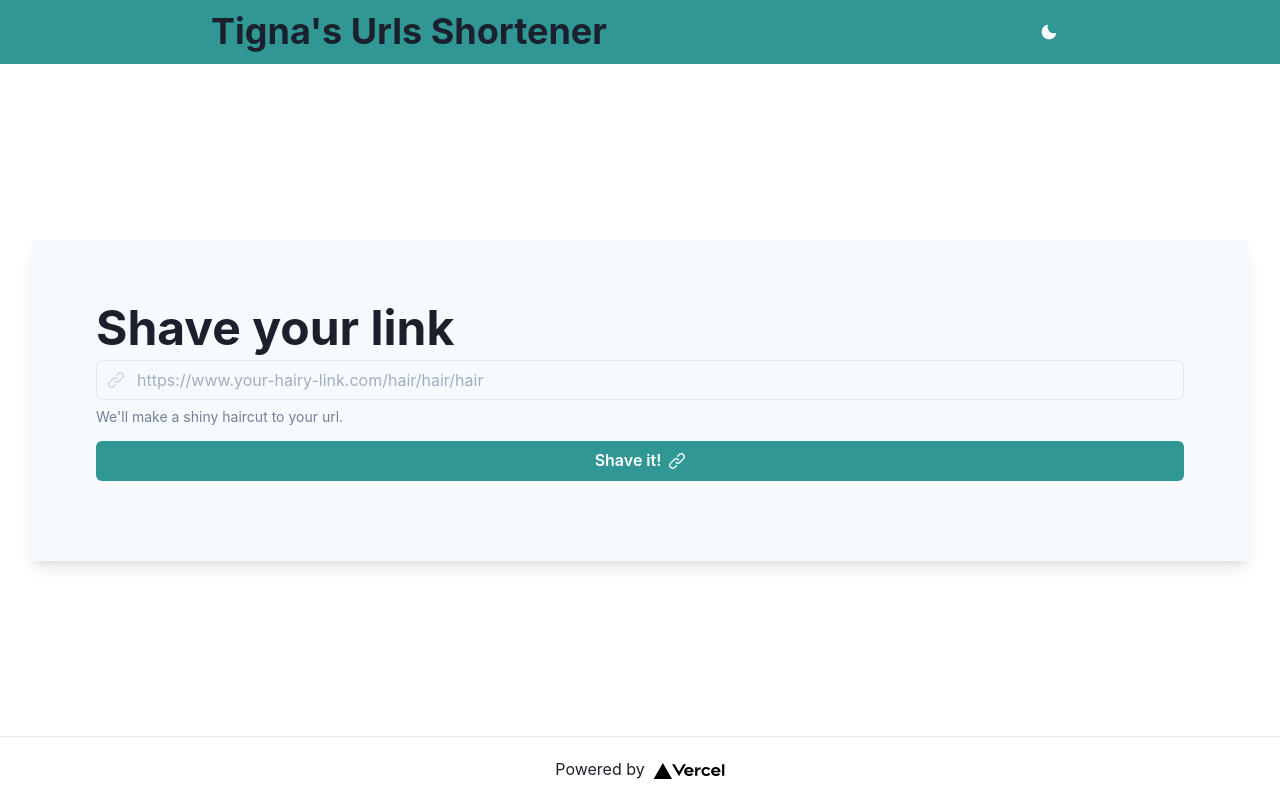
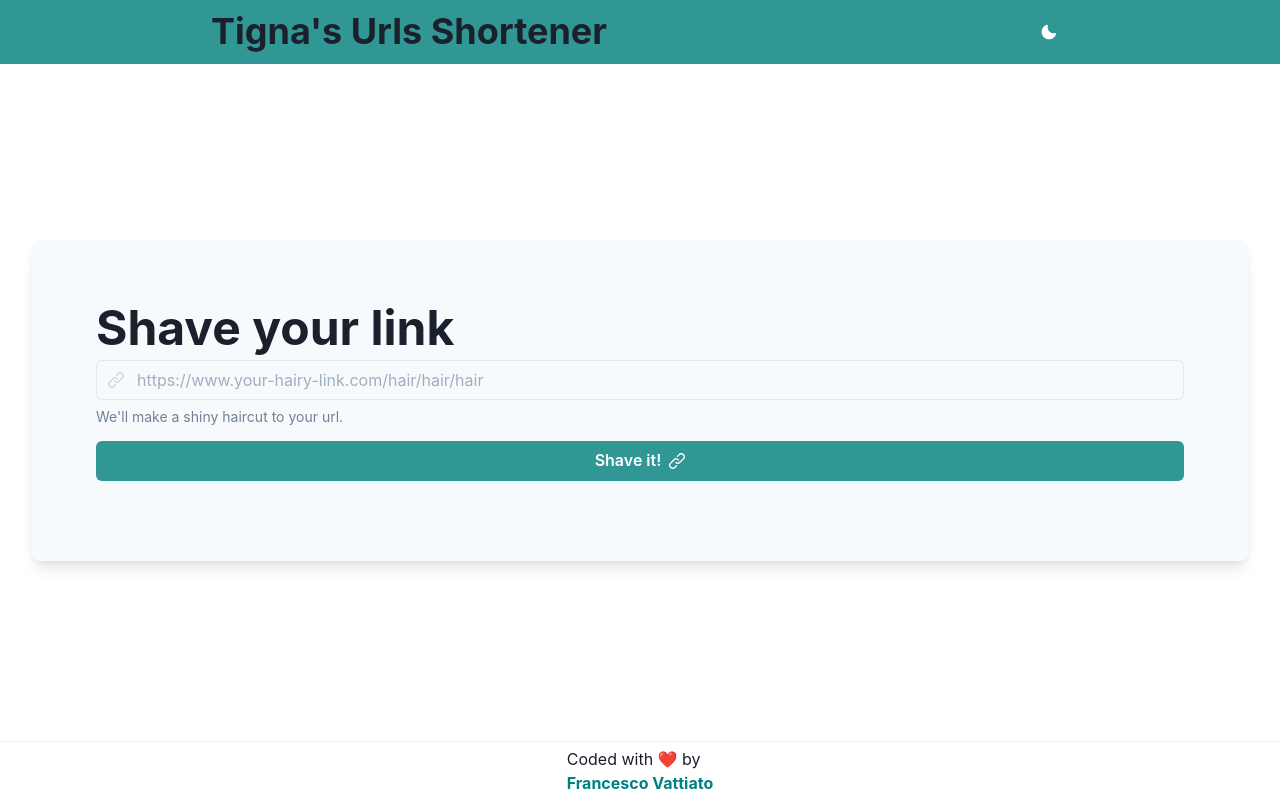
Before and after one commit to aendel/tigna-hair-cut, a Next.js app: page / in a window 1280 px wide. Built offline with nearby package versions, Linux system fonts and the light colour scheme.

Commit message:
feat(pages): Custom routes for 404 && 500 && refactor layout

```diff
--- a/components/layout.tsx
+++ b/components/layout.tsx
@@ -1,23 +1,29 @@
 import { MoonIcon, SunIcon } from "@chakra-ui/icons";
 import {
+  Box,
+  Divider,
   Flex,
   Heading,
   IconButton,
+  Link,
+  Text,
   useColorMode,
   useColorModeValue,
 } from "@chakra-ui/react";
 import Head from "next/head";
-import Image from "next/image";
 import React from "react";
-import styles from "../styles/Home.module.css";
 
 interface LayoutProps {
   children: React.ReactNode;
 }
 
+const GITHUB_LINK = "https://github.com/aendel";
+
 export default function Layout({ children }: LayoutProps) {
   const { toggleColorMode, colorMode } = useColorMode();
   const headerBg = useColorModeValue("teal.500", "teal.200");
+  const cardBg = useColorModeValue("gray.50", "gray.700");
+
   return (
     <Flex
       height="100vh"
@@ -34,9 +40,10 @@ export default function Layout({ children }: LayoutProps) {
         <link rel="icon" href="/favicon.ico" />
       </Head>
       <Flex
+        as="header"
+        bg={headerBg}
         w="100%"
         h="8%"
-        bg={headerBg}
         alignItems="center"
         justifyContent="space-around"
       >
@@ -47,19 +54,27 @@ export default function Layout({ children }: LayoutProps) {
           icon={colorMode === "dark" ? <SunIcon /> : <MoonIcon />}
         />
       </Flex>
-      {children}
-      <footer className={styles.footer}>
-        <a
-          href="https://vercel.com?utm_source=create-next-app&utm_medium=default-template&utm_campaign=create-next-app"
-          target="_blank"
-          rel="noopener noreferrer"
-        >
-          Powered by{" "}
-          <span className={styles.logo}>
-            <Image src="/vercel.svg" alt="Vercel Logo" width={72} height={16} />
-          </span>
-        </a>
-      </footer>
+      <Box as="main" w="95%" boxShadow="lg" p={16} bg={cardBg} borderRadius={8}>
+        {children}
+      </Box>
+      <Flex
+        as="footer"
+        w="100%"
+        h="8%"
+        alignItems="center"
+        justifyContent="space-evenly"
+        direction="column"
+      >
+        <Divider />
+        <Text>
+          Coded with ❤️ by{" "}
+          <Link href={GITHUB_LINK} isExternal>
+            <Heading as="h4" size="l">
+              Francesco Vattiato
+            </Heading>
+          </Link>
+        </Text>
+      </Flex>
     </Flex>
   );
 }
--- a/pages/index.tsx
+++ b/pages/index.tsx
@@ -11,8 +11,6 @@ import {
   Heading,
   Link,
   SkeletonText,
-  Text,
-  useColorModeValue,
 } from "@chakra-ui/react";
 import axios, { AxiosError } from "axios";
 import { useState } from "react";
@@ -35,8 +33,6 @@ type ShortenLinkError = {
 type StatusValues = "initial" | "error" | "success";
 
 export default function Home() {
-  const cardBg = useColorModeValue("gray.50", "gray.700");
-
   const {
     handleSubmit,
     register,
@@ -65,15 +61,13 @@ export default function Home() {
   }
   return (
     <Layout>
-      <Box w="95%" boxShadow="lg" bg={cardBg}>
       <form onSubmit={handleSubmit(onSubmit)}>
         <FormControl
           id="shortlink"
-            p={16}
           isInvalid={!!errors.link || !!responseError}
         >
           <FormLabel>
-              <Heading as="h2" size="2xl">
+            <Heading as="h1" size="2xl">
               Shave your link
             </Heading>
           </FormLabel>
@@ -109,7 +103,7 @@ export default function Home() {
             <SkeletonText isLoaded={status === "success"}>
               <Divider />
               <Box mt={2}>
-                  <Heading as="h4" size="xl">
+                <Heading as="h2" size="xl">
                   It's shaved!{" "}
                   <Link href={responseLink} isExternal>
                     See what you have got! <ExternalLinkIcon />
@@ -120,7 +114,6 @@ export default function Home() {
           )}
         </FormControl>
       </form>
-      </Box>
     </Layout>
   );
 }
--- a/styles/Home.module.css
+++ /dev/null
@@ -1,121 +0,0 @@
-.container {
-  min-height: 100vh;
-  padding: 0 0.5rem;
-  display: flex;
-  flex-direction: column;
-  justify-content: center;
-  align-items: center;
-  height: 100vh;
-}
-
-.main {
-  padding: 5rem 0;
-  flex: 1;
-  display: flex;
-  flex-direction: column;
-  justify-content: center;
-  align-items: center;
-}
-
-.footer {
-  width: 100%;
-  height: 8%;
-  border-top: 1px solid #eaeaea;
-  display: flex;
-  justify-content: center;
-  align-items: center;
-}
-
-.footer a {
-  display: flex;
-  justify-content: center;
-  align-items: center;
-  flex-grow: 1;
-}
-
-.title a {
-  color: #0070f3;
-  text-decoration: none;
-}
-
-.title a:hover,
-.title a:focus,
-.title a:active {
-  text-decoration: underline;
-}
-
-.title {
-  margin: 0;
-  line-height: 1.15;
-  font-size: 4rem;
-}
-
-.title,
-.description {
-  text-align: center;
-}
-
-.description {
-  line-height: 1.5;
-  font-size: 1.5rem;
-}
-
-.code {
-  background: #fafafa;
-  border-radius: 5px;
-  padding: 0.75rem;
-  font-size: 1.1rem;
-  font-family: Menlo, Monaco, Lucida Console, Liberation Mono, DejaVu Sans Mono,
-    Bitstream Vera Sans Mono, Courier New, monospace;
-}
-
-.grid {
-  display: flex;
-  align-items: center;
-  justify-content: center;
-  flex-wrap: wrap;
-  max-width: 800px;
-  margin-top: 3rem;
-}
-
-.card {
-  margin: 1rem;
-  padding: 1.5rem;
-  text-align: left;
-  color: inherit;
-  text-decoration: none;
-  border: 1px solid #eaeaea;
-  border-radius: 10px;
-  transition: color 0.15s ease, border-color 0.15s ease;
-  width: 45%;
-}
-
-.card:hover,
-.card:focus,
-.card:active {
-  color: #0070f3;
-  border-color: #0070f3;
-}
-
-.card h2 {
-  margin: 0 0 1rem 0;
-  font-size: 1.5rem;
-}
-
-.card p {
-  margin: 0;
-  font-size: 1.25rem;
-  line-height: 1.5;
-}
-
-.logo {
-  height: 1em;
-  margin-left: 0.5rem;
-}
-
-@media (max-width: 600px) {
-  .grid {
-    width: 100%;
-    flex-direction: column;
-  }
-}
```
Also changed, not shown: pages/404.tsx (added, +20 -0 lines), pages/500.tsx (added, +20 -0 lines). Lines whose indentation alone changed are shown as unchanged.
